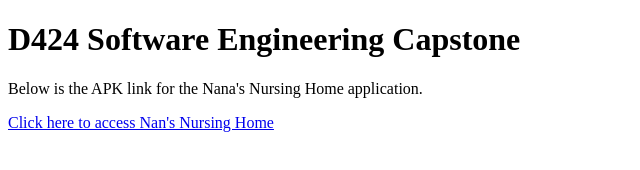
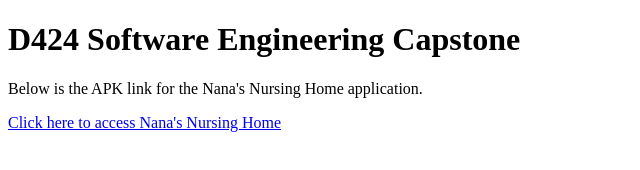
Before and after one commit to salenole4/D424, a plain HTML site: page index.html in a window 1280 px wide. Shown: the full height of the page, 0-640 px from the left. Drawn offline with Linux system fonts and the light colour scheme.

Commit message:
Update index.html

```diff
--- a/index.html
+++ b/index.html
@@ -18,7 +18,7 @@
 
     <p>Below is the APK link for the Nana's Nursing Home application. </p>
 
-    <p> <a href="https://github.com/salenole4/D424/blob/main/app-release.apk">Click here to access Nan's Nursing Home</p>
+    <p> <a href="https://github.com/salenole4/D424/blob/main/app-release.apk">Click here to access Nana's Nursing Home</p>
 
    <p></p>
 
```
